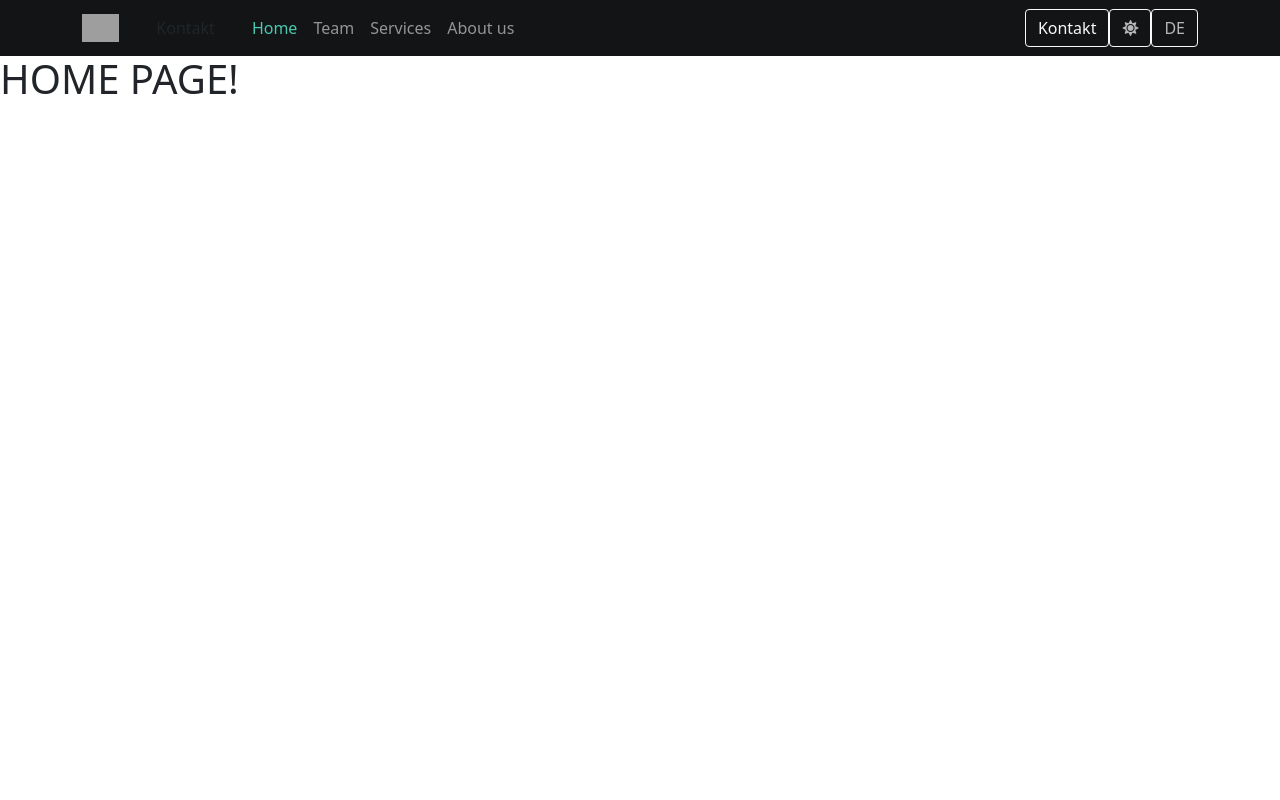
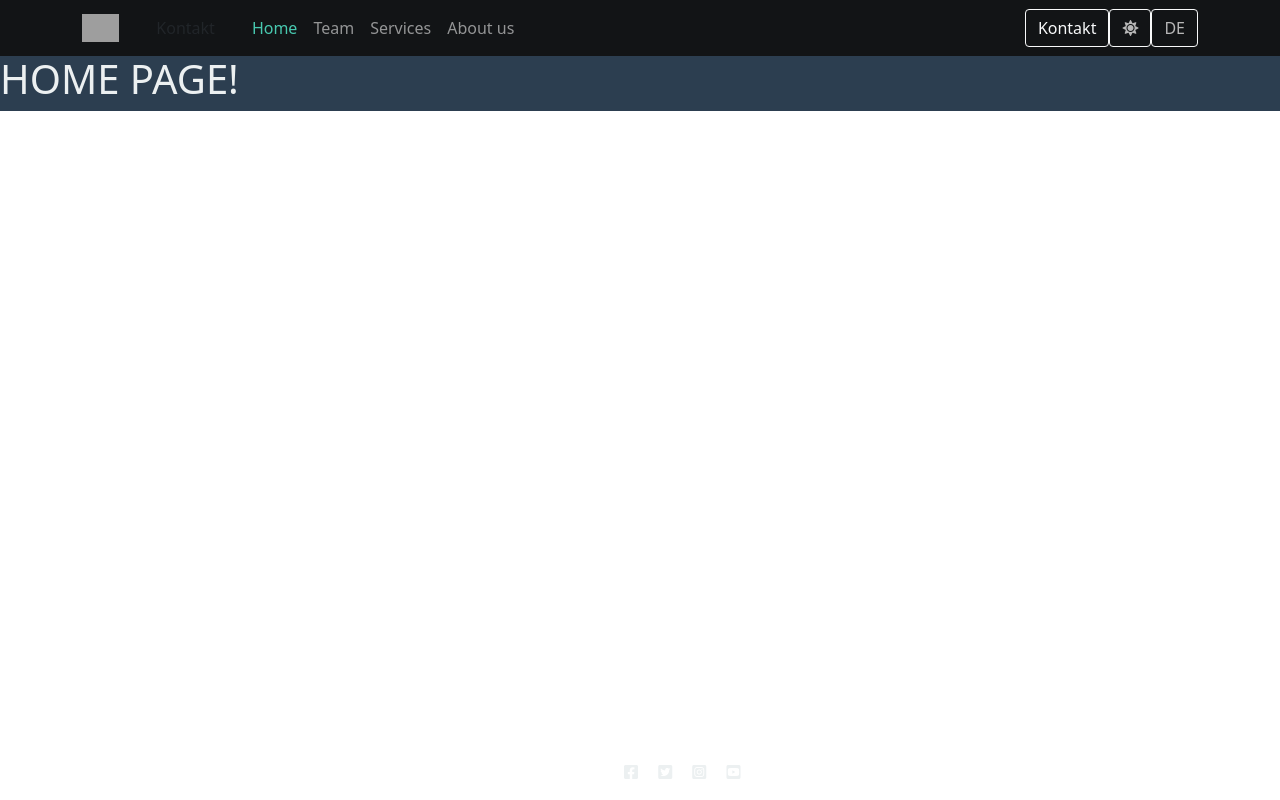
Before and after one commit to flexirexi/schallplatte2, a Django app: page / in a window 1280 px wide. Run offline with Django 4.2, Linux system fonts and the light colour scheme; grey boxes are pictures that could not be loaded.

Commit message:
feat: add theme toggle

```diff
--- a/main/static/main/css/styles.css
+++ b/main/static/main/css/styles.css
@@ -4,6 +4,11 @@
 * {
     margin: 0;
     padding: 0;
+    color: var(--text);
+}
+
+main {
+    background-color: var(--bg);
 }
 
 html[theme] nav {
--- a/static/js/theme.js
+++ b/static/js/theme.js
@@ -0,0 +1,21 @@
+document.addEventListener("DOMContentLoaded", () => {
+    const themeToggle = document.getElementById("theme-toggle");
+    const themeIcon = themeToggle.querySelector("i");
+    const html = document.documentElement;
+
+
+    // const savedTheme = localStorage.getItem("theme") || "dark";
+    // html.setAttribute("theme", savedTheme);
+    // themeIcon.classList.add(savedTheme === "light" ? "fa-moon" : "fa-sun");
+
+    // Event-Listener für den Theme-Switch
+    themeToggle.addEventListener("click", () => {
+        const newTheme = html.getAttribute("theme") === "dark" ? "light" : "dark";
+        html.setAttribute("theme", newTheme);
+        //localStorage.setItem("theme", newTheme);
+
+        // change icon
+        themeIcon.classList.remove("fa-moon", "fa-sun");
+        themeIcon.classList.add(newTheme === "dark" ? "fa-sun": "fa-moon");
+    });
+});
```
